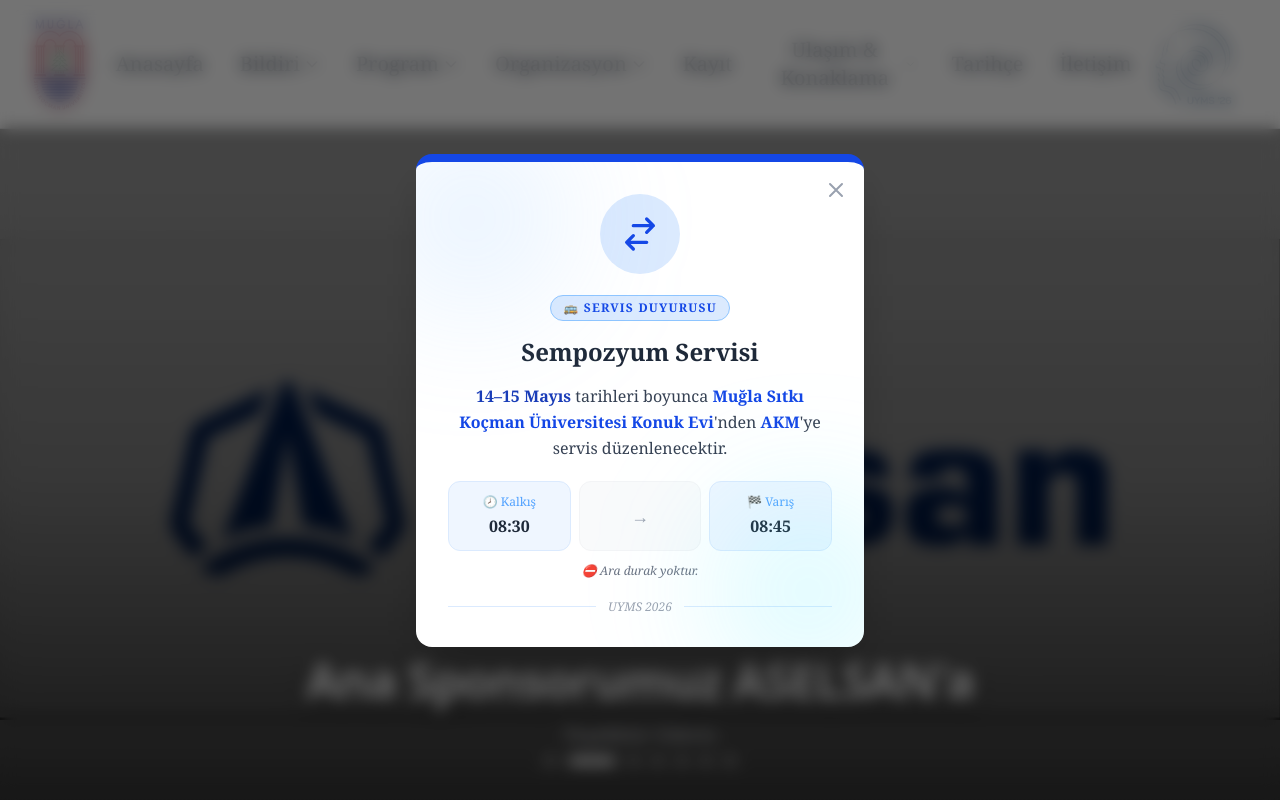
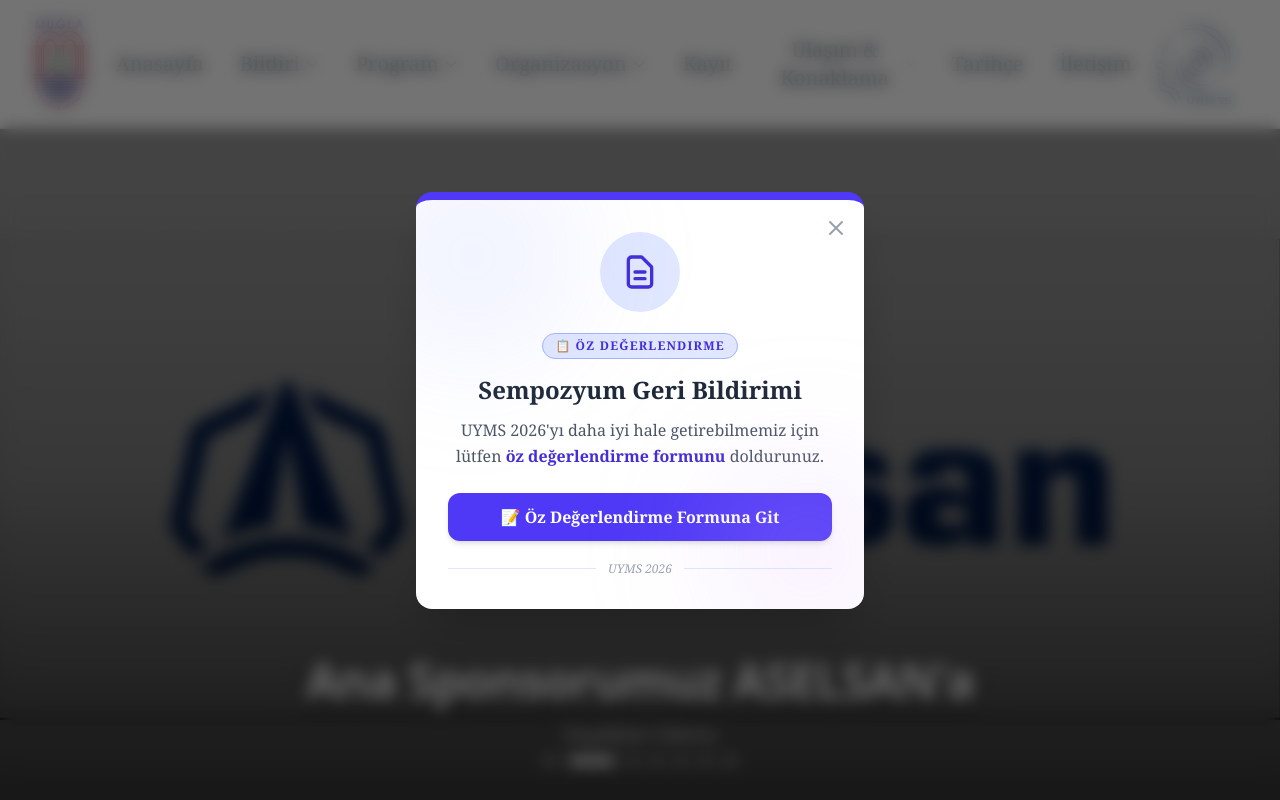
Before and after one commit to uyms26/uyms26.github.io, a React (Vite) app: page /#/ in a window 1280 px wide. Shown: the top 800 px of the page. Built offline with nearby package versions, Linux system fonts and the light colour scheme; grey boxes are pictures that could not be loaded.

Commit message:
öz degerlendirme added

```diff
--- a/src/pages/Anasayfa.jsx
+++ b/src/pages/Anasayfa.jsx
@@ -23,7 +23,7 @@ const Anasayfa = () => {
     minutes: 0,
     seconds: 0
   });
-  const [showServisPopup, setShowServisPopup] = useState(true);
+  const [showOzDegerlendirmePopup, setShowOzDegerlendirmePopup] = useState(true);
   const [currentSlide, setCurrentSlide] = useState(0);
   const [isTransitioning, setIsTransitioning] = useState(true);
   // Uçuşta olan timer'ları takip etmek için ref'ler
@@ -257,17 +257,17 @@ const Anasayfa = () => {
 
   return (
     <div className="min-h-screen font-serif   bg-gradient-to-br from-blue-50 to-indigo-100">
-      {/* Servis Duyurusu Popup */}
-      {showServisPopup && (
+      {/* Öz Değerlendirme Formu Popup */}
+      {showOzDegerlendirmePopup && (
         <div className="fixed inset-0 z-50 flex items-center justify-center p-4 bg-black/55 backdrop-blur-sm">
-          <div className="relative bg-white rounded-2xl shadow-2xl max-w-md w-full text-center border-t-8 border-blue-700 overflow-hidden">
+          <div className="relative bg-white rounded-2xl shadow-2xl max-w-md w-full text-center border-t-8 border-indigo-600 overflow-hidden">
             {/* Dekoratif arka plan parıltıları */}
-            <div className="absolute -top-10 -left-10 w-48 h-48 bg-blue-300/20 rounded-full blur-3xl pointer-events-none"></div>
-            <div className="absolute -bottom-10 -right-10 w-48 h-48 bg-cyan-300/20 rounded-full blur-3xl pointer-events-none"></div>
+            <div className="absolute -top-10 -left-10 w-48 h-48 bg-indigo-300/20 rounded-full blur-3xl pointer-events-none"></div>
+            <div className="absolute -bottom-10 -right-10 w-48 h-48 bg-purple-300/20 rounded-full blur-3xl pointer-events-none"></div>
 
             {/* Kapat butonu */}
             <button
-              onClick={() => setShowServisPopup(false)}
+              onClick={() => setShowOzDegerlendirmePopup(false)}
               className="absolute top-4 right-4 text-gray-400 hover:text-gray-700 transition-colors z-10"
               aria-label="Kapat"
             >
@@ -278,47 +278,40 @@ const Anasayfa = () => {
 
             <div className="p-8">
               {/* İkon */}
-              <div className="w-20 h-20 bg-blue-100 rounded-full flex items-center justify-center mx-auto mb-5 text-blue-700">
+              <div className="w-20 h-20 bg-indigo-100 rounded-full flex items-center justify-center mx-auto mb-5 text-indigo-700">
                 <svg className="w-10 h-10" fill="none" stroke="currentColor" viewBox="0 0 24 24">
-                  <path strokeLinecap="round" strokeLinejoin="round" strokeWidth={2} d="M8 7h12m0 0l-4-4m4 4l-4 4m0 6H4m0 0l4 4m-4-4l4-4" />
+                  <path strokeLinecap="round" strokeLinejoin="round" strokeWidth={2} d="M9 12h6m-6 4h6m2 5H7a2 2 0 01-2-2V5a2 2 0 012-2h5.586a1 1 0 01.707.293l5.414 5.414a1 1 0 01.293.707V19a2 2 0 01-2 2z" />
                 </svg>
               </div>
 
               {/* Rozet */}
-              <span className="inline-block bg-blue-100 text-blue-700 text-xs font-bold px-3 py-1 rounded-full border border-blue-300 mb-4 tracking-widest uppercase">
-                🚌 Servis Duyurusu
+              <span className="inline-block bg-indigo-100 text-indigo-700 text-xs font-bold px-3 py-1 rounded-full border border-indigo-300 mb-4 tracking-widest uppercase">
+                📋 Öz Değerlendirme
               </span>
 
-              <h3 className="text-2xl font-extrabold text-gray-800 mb-4 leading-tight">
-                Sempozyum Servisi
+              <h3 className="text-2xl font-extrabold text-gray-800 mb-3 leading-tight">
+                Sempozyum Geri Bildirimi
               </h3>
 
-              <p className="text-base text-gray-700 leading-relaxed">
-                <span className="font-bold text-blue-800">14–15 Mayıs</span> tarihleri boyunca{' '}
-                <span className="font-semibold text-blue-700">Muğla Sıtkı Koçman Üniversitesi Konuk Evi</span>'nden{' '}
-                <span className="font-semibold text-blue-700">AKM</span>'ye servis düzenlenecektir.
+              <p className="text-base text-gray-600 leading-relaxed mb-6">
+                UYMS 2026'yı daha iyi hale getirebilmemiz için lütfen{' '}
+                <span className="font-semibold text-indigo-700">öz değerlendirme formunu</span>{' '}
+                doldurunuz.
               </p>
 
-              <div className="mt-5 grid grid-cols-3 gap-2 text-sm">
-                <div className="bg-blue-50 rounded-xl p-3 border border-blue-100">
-                  <div className="text-blue-400 text-xs mb-1 font-medium">🕗 Kalkış</div>
-                  <div className="font-extrabold text-gray-800 text-base">08:30</div>
-                </div>
-                <div className="bg-gray-50 rounded-xl p-3 border border-gray-100 flex items-center justify-center">
-                  <span className="text-gray-400 text-lg">→</span>
-                </div>
-                <div className="bg-blue-50 rounded-xl p-3 border border-blue-100">
-                  <div className="text-blue-400 text-xs mb-1 font-medium">🏁 Varış</div>
-                  <div className="font-extrabold text-gray-800 text-base">08:45</div>
-                </div>
-              </div>
-
-              <p className="mt-3 text-xs text-gray-500 italic">⛔ Ara durak yoktur.</p>
+              <a
+                href="https://docs.google.com/forms/d/e/1FAIpQLSe_UgO4W9S4G6NpU9sRcAaSMPWI_J_TjROjyutbH68D5wSrHg/viewform"
+                target="_blank"
+                rel="noopener noreferrer"
+                className="block w-full py-3 rounded-xl bg-indigo-600 hover:bg-indigo-700 text-white font-bold transition-colors duration-200 text-base shadow-md hover:shadow-lg"
+              >
+                📝 Öz Değerlendirme Formuna Git
+              </a>
 
               <div className="mt-5 flex items-center justify-center gap-3">
-                <div className="h-px flex-1 bg-blue-100"></div>
+                <div className="h-px flex-1 bg-indigo-100"></div>
                 <span className="text-xs text-gray-400 italic">UYMS 2026</span>
-                <div className="h-px flex-1 bg-blue-100"></div>
+                <div className="h-px flex-1 bg-indigo-100"></div>
               </div>
             </div>
           </div>
--- a/src/pages/Program.jsx
+++ b/src/pages/Program.jsx
@@ -202,7 +202,22 @@ const Program = () => {
       dayName: "Cumartesi",
       events: [
         { time: "09:00 - 11:00", type: "single", content: "Kısa Toplantılar & İşbirlikleri\n\n* Önceden planlanan ve aniden gelişebilecek toplantılar için Organizasyon Komitesi ile iletişime geçebilirsiniz.", bg: "bg-slate-100" },
-        { time: "11:15 - 12:00", type: "single", content: "Öz Değerlendirme & Geri bildirim\nKapanış", bg: "bg-slate-200" }
+        {
+          time: "11:15 - 12:00",
+          type: "single",
+          content: (
+            <a
+              href="https://docs.google.com/forms/d/e/1FAIpQLSe_UgO4W9S4G6NpU9sRcAaSMPWI_J_TjROjyutbH68D5wSrHg/viewform"
+              target="_blank"
+              rel="noopener noreferrer"
+              className="block w-full h-full hover:opacity-80 hover:scale-[1.01] transition-all"
+            >
+              Öz Değerlendirme &amp; Geri Bildirim · Kapanış
+              <span className="block mt-2 text-sm opacity-80 font-normal">📋 Öz değerlendirme formu için tıklayınız</span>
+            </a>
+          ),
+          bg: "bg-slate-200 cursor-pointer hover:bg-slate-300 border-none !p-4 font-semibold"
+        }
       ]
     }
   ];
```
